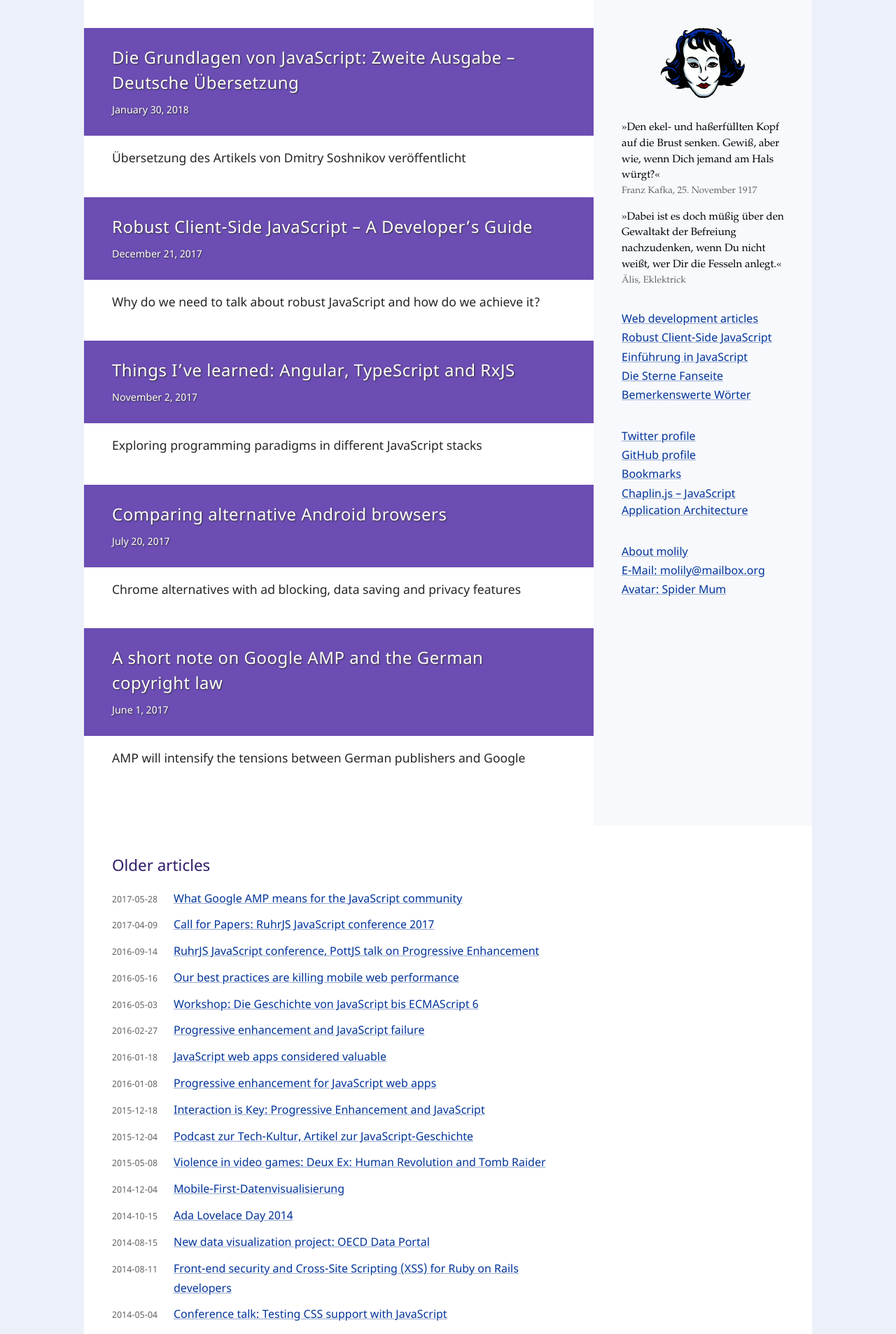
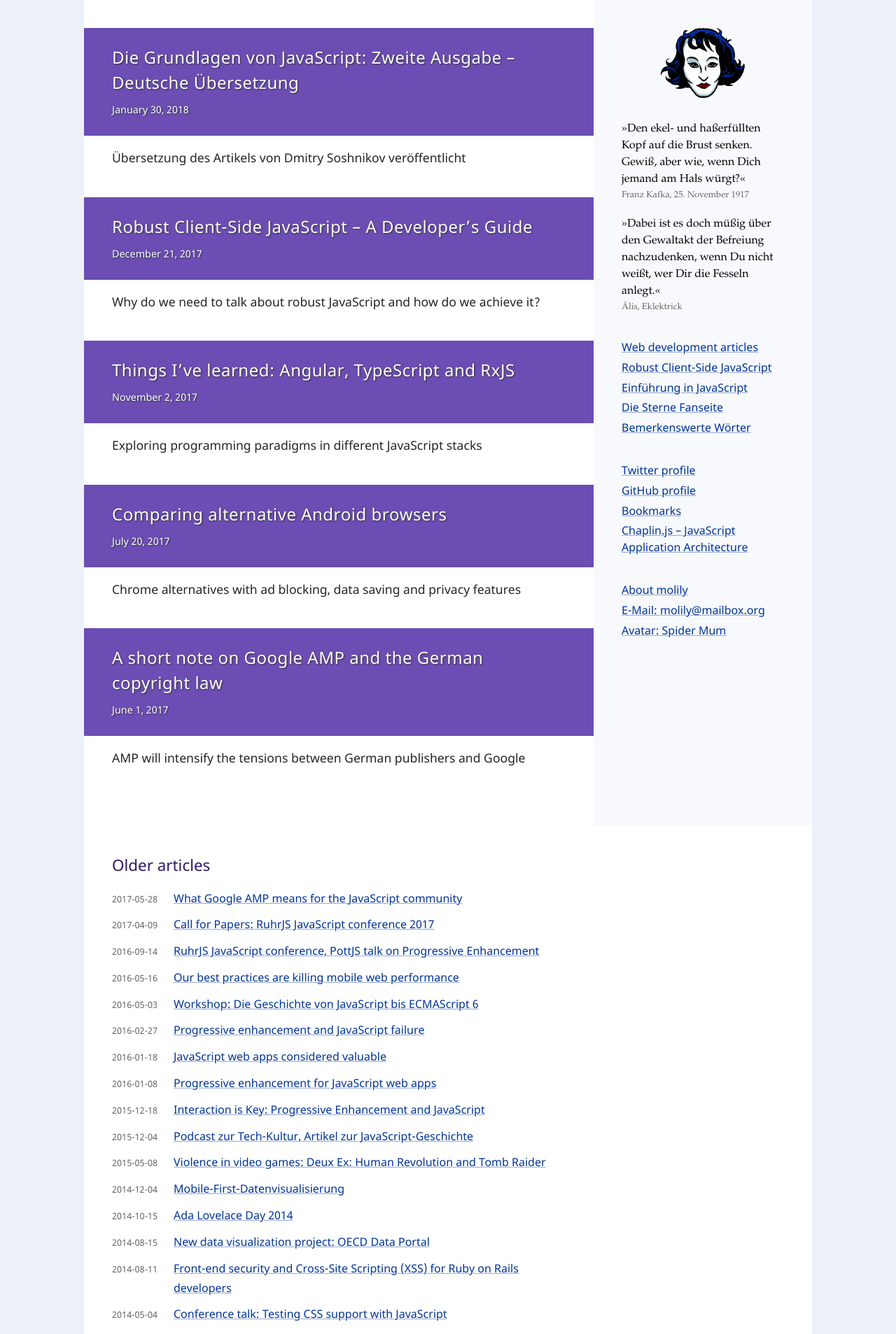
Before and after one commit to molily/molily.de, a Jekyll site: the page built from index.html, in a window 1280 px wide. Shown: the top 1907 px of the page at 70% size. Built offline with Jekyll 4.4.1, drawn with Linux system fonts in a browser that asks for light colours.

Commit message:
Sidebar style tweaks

```diff
--- a/css/blog.scss
+++ b/css/blog.scss
@@ -243,6 +243,8 @@ html {
  *
  */
 
+$sidebar-line-height: 1.5;
+
 #sidebar {
   @extend %clearfix;
   padding-top: $column-padding;
@@ -271,11 +273,11 @@ html {
 #sidebar ul {
   list-style-type: none;
   margin: 0 0 2rem;
-  line-height: 1.5;
+  line-height: $sidebar-line-height;
 }
 
 #sidebar li {
-  margin: 0 0 0.2rem 0;
+  margin: 0 0 0.3rem 0;
 }
 
 @include medium {
@@ -318,7 +320,6 @@ html {
 #zitate {
   font-family: $citation-font;
   font-variant-ligatures: common-ligatures discretionary-ligatures historical-ligatures contextual;
-  font-size: 0.95rem;
 }
 
 #zitate li {
@@ -332,7 +333,8 @@ html {
 #zitate cite {
   display: block;
   font-style: normal;
-  font-size: 0.85rem;
+  font-size: 0.8rem;
+  line-height: $sidebar-line-height * 1rem;
 }
 
 #zitate a {
```
